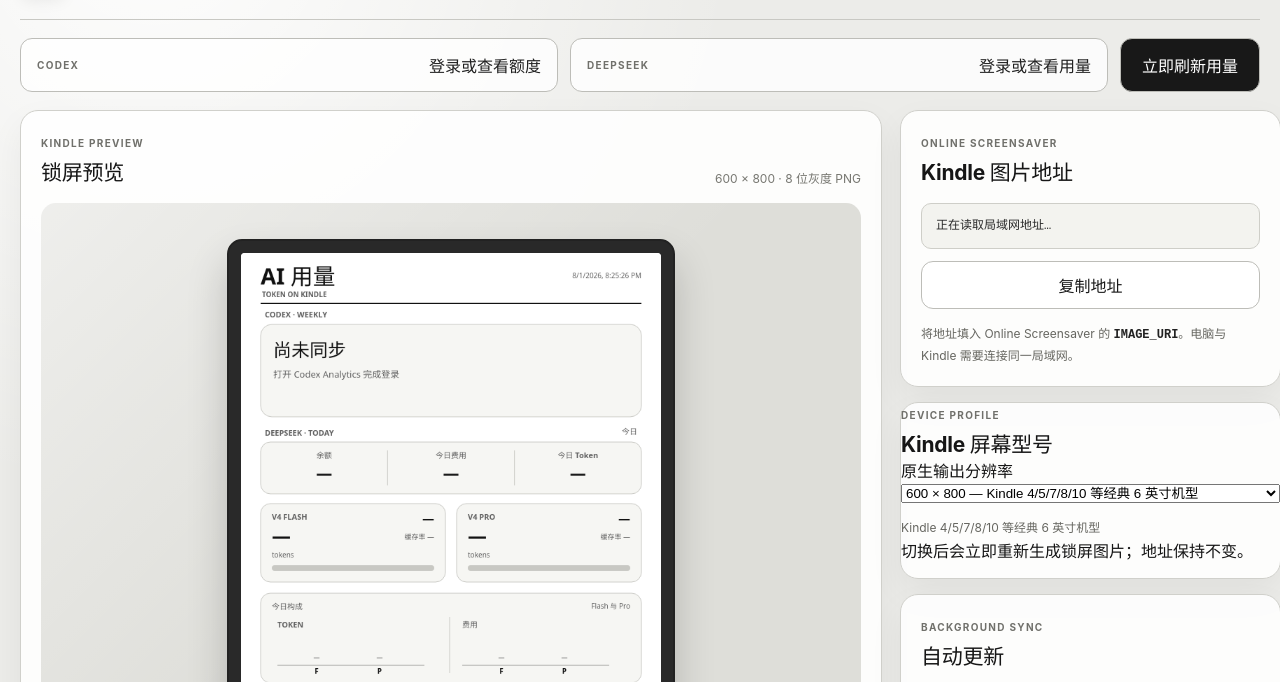
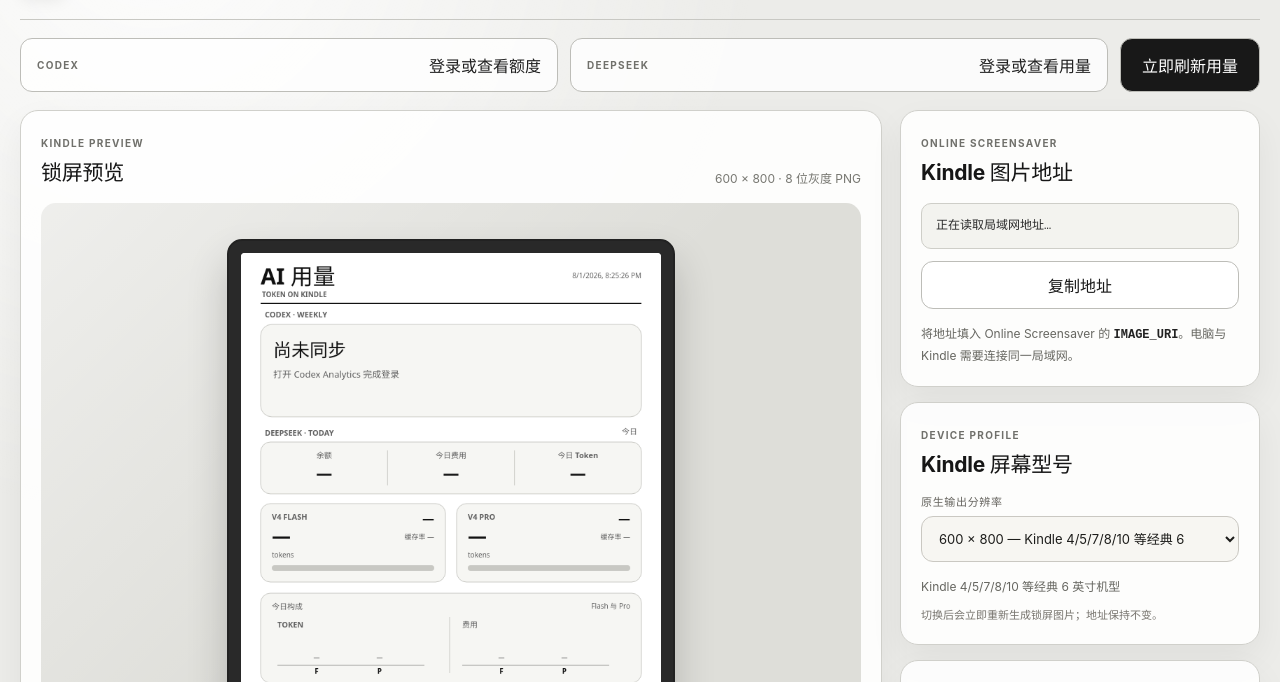
Before and after one commit to jnjnnjzch/Token-on-Kindle, a website: page web/index.html in a window 1280 px wide. Shown: the part 90-772 px from the top of the page. Drawn offline with Linux system fonts and the light colour scheme; no server answers.

Commit message:
Style the Kindle resolution selector

```diff
--- a/web/update.css
+++ b/web/update.css
@@ -51,3 +51,51 @@
   cursor: wait;
   opacity: .62;
 }
+
+.device-panel {
+  padding: 20px;
+}
+
+.profile-label {
+  display: block;
+  margin: 15px 0 7px;
+  color: #66645f;
+  font-size: 11px;
+  font-weight: 750;
+  letter-spacing: .06em;
+  text-transform: uppercase;
+}
+
+.profile-select {
+  width: 100%;
+  min-height: 46px;
+  padding: 10px 38px 10px 13px;
+  border: 1px solid #cac8c2;
+  border-radius: 12px;
+  background-color: #f7f6f2;
+  color: #1d1d1b;
+  font: inherit;
+  font-size: 13px;
+  line-height: 1.35;
+  cursor: pointer;
+  outline: none;
+  transition: border-color .14s ease, box-shadow .14s ease, background .14s ease;
+}
+
+.profile-select:hover {
+  border-color: #8f8d87;
+  background-color: #fff;
+}
+
+.profile-select:focus {
+  border-color: #2c2c29;
+  box-shadow: 0 0 0 3px rgba(20,20,18,.09);
+  background-color: #fff;
+}
+
+.profile-note {
+  margin: 10px 0 0;
+  color: #77746e;
+  font-size: 11px;
+  line-height: 1.55;
+}
```
